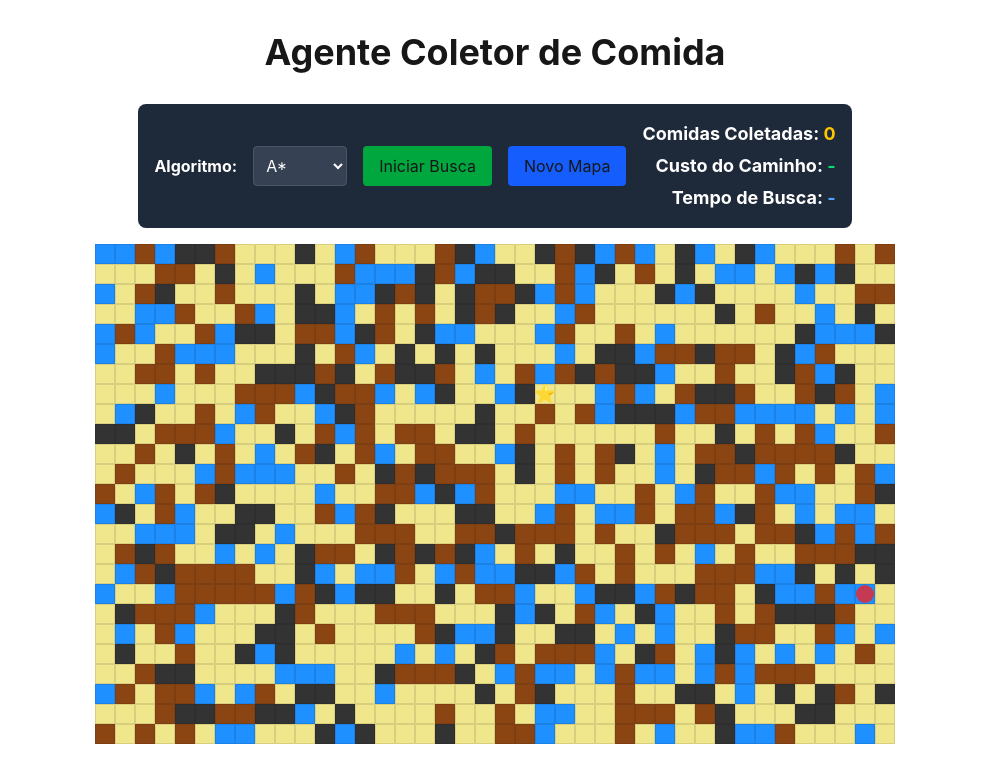
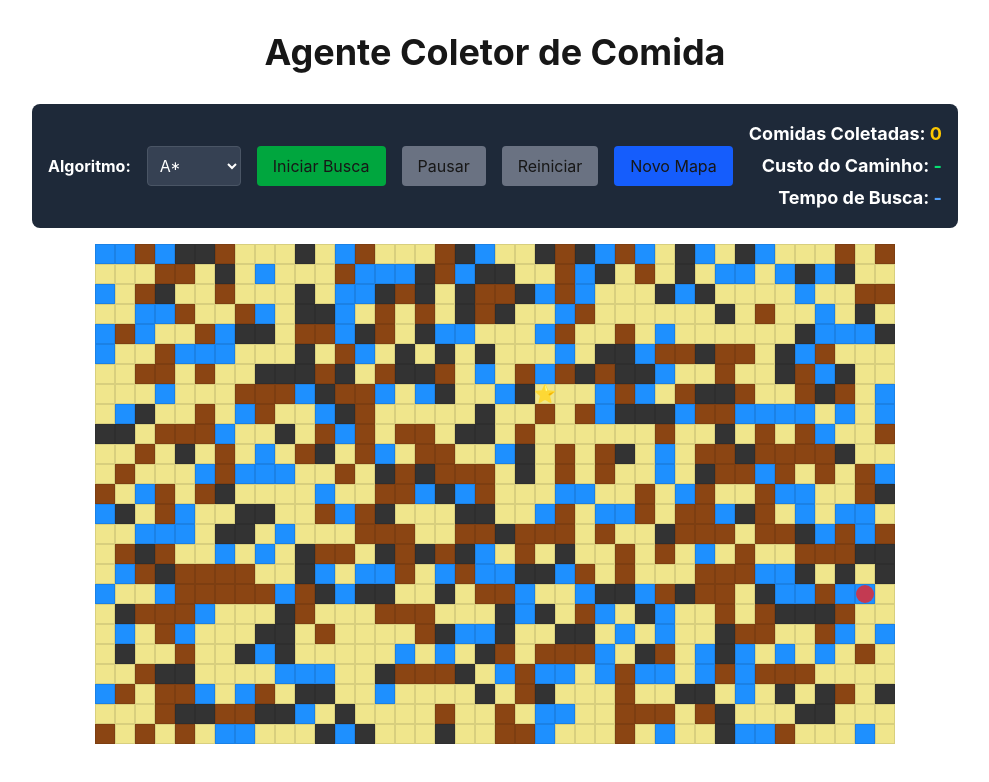
Before and after one commit to Azvedo/SIproject-GRUPO3, a Next.js app: page / in a window 1280 px wide. Shown: the top 782 px of the page, without its empty margins (145-1134 px from the left). Built offline with nearby package versions, Linux system fonts and the light colour scheme.

Commit message:
pause-restart

```diff
--- a/src/app/components/Controls.tsx
+++ b/src/app/components/Controls.tsx
@@ -11,6 +11,10 @@ interface ControlsProps {
   pathCost: number;
   searchTime: number;
   score: number;
+  isAnimatingSearch: boolean;
+  isPaused: boolean;
+  onPause: () => void;
+  onRestart: () => void;
 }
 
 export default function Controls({
@@ -22,6 +26,10 @@ export default function Controls({
   pathCost,
   searchTime,
   score,
+  isAnimatingSearch,
+  isPaused,
+  onPause,
+  onRestart,
 }: ControlsProps) {
   const algorithms: SearchAlgorithm[] = ['A*', 'Greedy', 'UCS', 'BFS', 'DFS'];
 
@@ -53,6 +61,20 @@ export default function Controls({
           Iniciar Busca
         </button>
         <button
+          onClick={onPause}
+          disabled={!isAnimatingSearch}
+          className="px-4 py-2 bg-yellow-600 hover:bg-yellow-700 rounded disabled:bg-gray-500 disabled:cursor-not-allowed"
+        >
+          {isPaused ? 'Continuar' : 'Pausar'}
+        </button>
+        <button
+          onClick={onRestart}
+          disabled={!isAnimatingSearch}
+          className="px-4 py-2 bg-orange-600 hover:bg-orange-700 rounded disabled:bg-gray-500 disabled:cursor-not-allowed"
+        >
+          Reiniciar
+        </button>
+        <button
           onClick={onNewMap}
           disabled={isAnimating}
           className="px-4 py-2 bg-blue-600 hover:bg-blue-700 rounded disabled:bg-gray-500 disabled:cursor-not-allowed"
--- a/src/app/page.tsx
+++ b/src/app/page.tsx
@@ -38,6 +38,8 @@ export default function Home() {
   const [pathCost, setPathCost] = useState<number>(0);
   const [searchTime, setSearchTime] = useState<number>(0);
   const [searchStartTime, setSearchStartTime] = useState<number>(0);
+  const [isPaused, setIsPaused] = useState<boolean>(false);
+  const [pausedFrame, setPausedFrame] = useState<number>(0);
 
   const isAnimating = isAnimatingSearch || isAnimatingPath;
 
@@ -65,6 +67,8 @@ export default function Home() {
     setPathCost(0);
     setSearchTime(0);
     setSearchStartTime(0);
+    setIsPaused(false);
+    setPausedFrame(0);
   }, []);
 
   // Efeito para criar o mapa inicial
@@ -83,6 +87,8 @@ export default function Home() {
     setPathCost(0);
     setSearchTime(0);
     setSearchStartTime(Date.now()); // Marca o tempo de início
+    setIsPaused(false);
+    setPausedFrame(0);
 
     // Escolhe a função de busca correta
     let searchFunction;
@@ -112,8 +118,8 @@ export default function Home() {
 
   // Efeito para animar a busca (visitados/fronteira)
   useEffect(() => {
-    if (!isAnimatingSearch || currentFrame >= history.length) {
-      if (isAnimatingSearch) {
+    if (!isAnimatingSearch || currentFrame >= history.length || isPaused) {
+      if (isAnimatingSearch && currentFrame >= history.length) {
         setIsAnimatingSearch(false);
         // Calcula e exibe o custo final do caminho quando a busca termina
         if (path.length > 0) {
@@ -128,9 +134,11 @@ export default function Home() {
       return;
     }
 
-    // Atualiza o tempo de busca em tempo real
-    const currentTime = Date.now() - searchStartTime;
-    setSearchTime(currentTime);
+    // Atualiza o tempo de busca em tempo real (apenas se não estiver pausado)
+    if (!isPaused) {
+      const currentTime = Date.now() - searchStartTime;
+      setSearchTime(currentTime);
+    }
 
     // Atualiza o custo durante a animação baseado no progresso
     if (path.length > 0) {
@@ -146,7 +154,7 @@ export default function Home() {
     }, ANIMATION_SPEED_MS);
 
     return () => clearTimeout(timer);
-  }, [isAnimatingSearch, currentFrame, history, path, grid, searchStartTime]);
+  }, [isAnimatingSearch, currentFrame, history, path, grid, searchStartTime, isPaused]);
 
   // Efeito para animar o movimento do agente no caminho final
   useEffect(() => {
@@ -195,6 +203,29 @@ export default function Home() {
     };
   }, [currentFrame, history, path, isAnimatingPath, isAnimatingSearch]);
 
+  // Função para pausar/continuar a animação
+  const handlePause = () => {
+    if (isAnimatingSearch && !isPaused) {
+      setIsPaused(true);
+      setPausedFrame(currentFrame);
+    } else if (isPaused) {
+      setIsPaused(false);
+      setSearchStartTime(Date.now() - searchTime); // Ajusta o tempo de início
+    }
+  };
+
+  // Função para reiniciar a busca atual
+  const handleRestart = () => {
+    if (isAnimatingSearch) {
+      setCurrentFrame(0);
+      setPathCost(0);
+      setSearchTime(0);
+      setSearchStartTime(Date.now());
+      setIsPaused(false);
+      setPausedFrame(0);
+    }
+  };
+
   return (
     <main className="flex min-h-screen flex-col items-center p-8">
       <h1 className="text-4xl font-bold mb-4">Agente Coletor de Comida</h1>
@@ -207,6 +238,10 @@ export default function Home() {
         pathCost={pathCost}
         searchTime={searchTime}
         score={score}
+        isAnimatingSearch={isAnimatingSearch}
+        isPaused={isPaused}
+        onPause={handlePause}
+        onRestart={handleRestart}
       />
       <Grid
         grid={grid}
```
